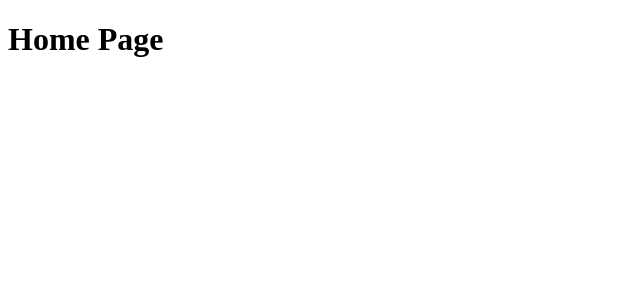
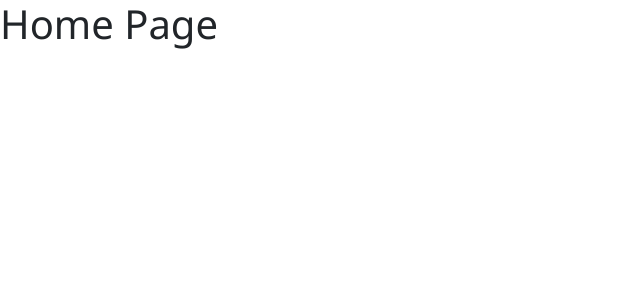
Before and after one commit to TDMinhNhat/app_chat_project, a React (Vite) app in the folder website/: page / in a window 1280 px wide. Shown: the top 300 px of the page, without its empty margins (0-640 px from the left). Built offline with nearby package versions, Linux system fonts and the light colour scheme.

Commit message:
website: import libs

```diff
--- a/website/src/main.tsx
+++ b/website/src/main.tsx
@@ -4,6 +4,10 @@ import {RouterProvider} from "react-router";
 import router from "./routers/routers.tsx";
 import {Provider} from "react-redux";
 import {store} from "./stores/store.ts";
+import "./styles/main.scss";
+import "../node_modules/bootstrap/dist/css/bootstrap.css";
+import "../node_modules/bootstrap/dist/js/bootstrap.js";
+import "../node_modules/jquery/dist/jquery.js";
 
 createRoot(document.getElementById('root')!).render(
   <StrictMode>
--- /dev/null
+++ b/website/src/styles/main.scss
@@ -0,0 +1,7 @@
+* {
+  font-family: "Segoe UI", Tahoma, Geneva, Verdana, sans-serif;
+  font-size: 1rem;
+  margin: 0;
+  padding: 0;
+  box-sizing: border-box;
+}
```
